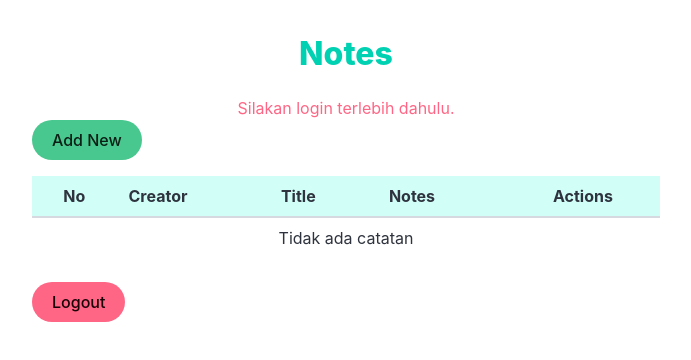
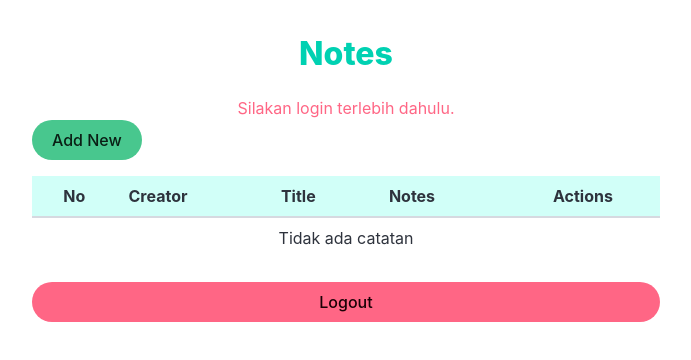
Before and after one commit to Veyzaputri/Tugas7_PrakTCC, a React (Create React App) app in the folder frontend_bc/: page /notes in a window 1280 px wide. Shown: the top 360 px of the page, without its empty margins (294-985 px from the left). Built offline with nearby package versions, Linux system fonts and the light colour scheme.

Commit message:
Update NoteList.js

```diff
--- a/frontend_bc/src/components/NoteList.js
+++ b/frontend_bc/src/components/NoteList.js
@@ -113,9 +113,12 @@ const NoteList = () => {
             )}
           </tbody>
         </table>
-        <button onClick={handleLogout} className="button is-danger is-rounded">
-          Logout
-        </button>
+       <button
+        onClick={handleLogout}
+        className="button is-danger is-rounded mt-5 is-fullwidth"
+      >
+        Logout
+      </button>
       </div>
     </div>
   );
```
